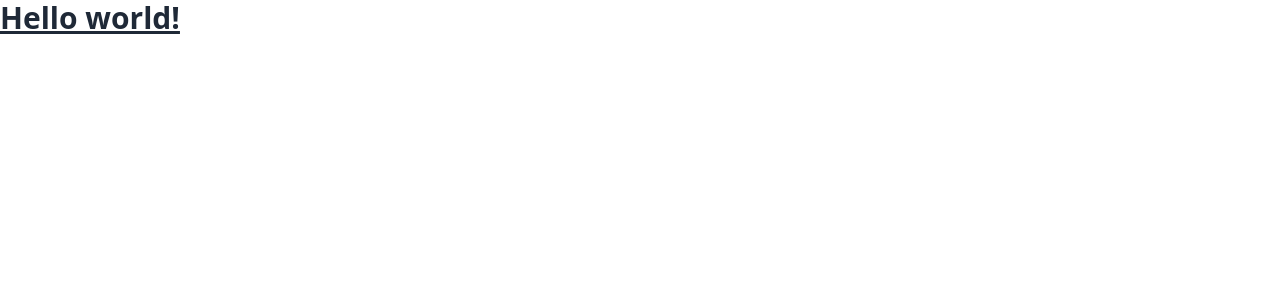
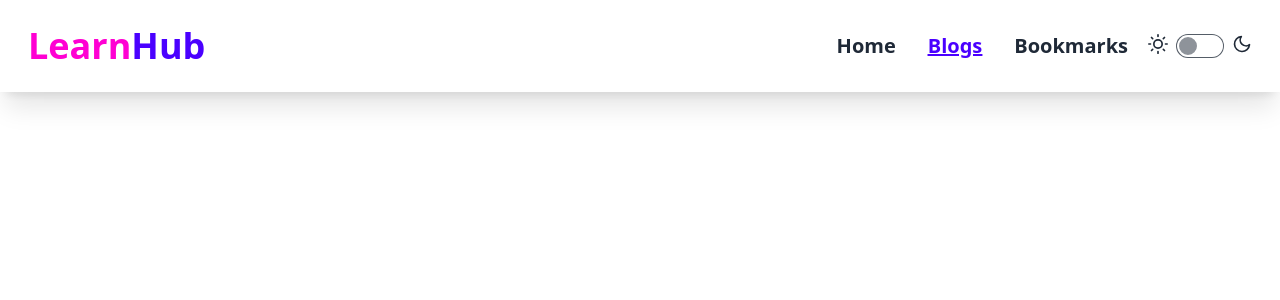
Before and after one commit to mstsurnalyakter/LearnHub, a React (Vite) app: page / in a window 1280 px wide. Shown: the top 300 px of the page. Built offline with nearby package versions, Linux system fonts and the light colour scheme.

Commit message:
dynamic theme added

```diff
--- a/index.html
+++ b/index.html
@@ -1,5 +1,5 @@
 <!doctype html>
-<html lang="en" data-theme="light">
+<html lang="en">
   <head>
     <meta charset="UTF-8" />
     <link rel="icon" type="image/svg+xml"  href="./images.jpg" />
--- a/src/App.jsx
+++ b/src/App.jsx
@@ -1,8 +1,10 @@
+import Home from "./pages/Home";
+
 const App = () => {
   return (
-    <div>
-      <h1 className="text-3xl font-bold underline">Hello world!</h1>
-    </div>
+    <>
+  <Home/>
+    </>
   );
 }
 
--- /dev/null
+++ b/src/components/NavBar.jsx
@@ -0,0 +1,123 @@
+import { useEffect, useState } from "react";
+// import { useNavigation } from "react-router";
+
+const NavBar = () => {
+  const [theme, setTheme] = useState("light");
+  // const [isLight, setIsLight] = useState(true);
+
+  const handleToggle = (e) => {
+    if (e.target.checked) {
+      setTheme("synthwave");
+    } else {
+      setTheme("light");
+    }
+  };
+
+  useEffect(() => {
+    localStorage.setItem("theme", theme);
+    const localTheme = localStorage.getItem("theme");
+    document.querySelector("html").setAttribute("data-theme", localTheme);
+  }, [theme]);
+
+  // const navigation = useNavigation();
+  // console.log(navigation);
+
+  return (
+    <div className="bg-base-100 shadow-xl fixed z-10 w-full">
+      <div className="navbar container  mx-auto p-4 lg:px-5 xl:px-7">
+        <div className="navbar-start">
+          <div className="dropdown">
+            <div tabIndex={0} role="button" className="btn btn-ghost lg:hidden">
+              <svg
+                xmlns="http://www.w3.org/2000/svg"
+                className="h-5 w-5"
+                fill="none"
+                viewBox="0 0 24 24"
+                stroke="currentColor"
+              >
+                <path
+                  strokeLinecap="round"
+                  strokeLinejoin="round"
+                  strokeWidth="2"
+                  d="M4 6h16M4 12h8m-8 6h16"
+                />
+              </svg>
+            </div>
+            <ul
+              tabIndex={0}
+              className="menu menu-sm dropdown-content mt-3 z-[1] p-2 font-bold text-xl  shadow bg-base-100 rounded-box w-52"
+            >
+              <li>
+                <a>Home</a>
+              </li>
+              <li>
+                <a>Blogs</a>
+              </li>
+              <li>
+                <a>Bookmarks</a>
+              </li>
+            </ul>
+          </div>
+          <a className="text-3xl text-secondary font-bold lg:text-4xl gap-0">
+            Learn<span className="text-primary">Hub</span>
+          </a>
+        </div>
+        <div className="navbar-end">
+          <div className="navbar-center hidden lg:flex">
+            <ul className="menu font-bold text-xl menu-horizontal px-1">
+              <li>
+                <a>Home</a>
+              </li>
+              <li className="text-primary underline">
+                <a>Blogs</a>
+              </li>
+              <li>
+                <a>Bookmarks</a>
+              </li>
+            </ul>
+          </div>
+          {/* theme controller start*/}
+          <label className="flex cursor-pointer gap-2">
+            <svg
+              xmlns="http://www.w3.org/2000/svg"
+              width="20"
+              height="20"
+              viewBox="0 0 24 24"
+              fill="none"
+              stroke="currentColor"
+              strokeWidth="2"
+              strokeLinecap="round"
+              strokeLinejoin="round"
+            >
+              <circle cx="12" cy="12" r="5" />
+              <path d="M12 1v2M12 21v2M4.2 4.2l1.4 1.4M18.4 18.4l1.4 1.4M1 12h2M21 12h2M4.2 19.8l1.4-1.4M18.4 5.6l1.4-1.4" />
+            </svg>
+            <input
+              onChange={handleToggle}
+              type="checkbox"
+              value="synthwave"
+              className="toggle theme-controller"
+            />
+            <svg
+              xmlns="http://www.w3.org/2000/svg"
+              width="20"
+              height="20"
+              viewBox="0 0 24 24"
+              fill="none"
+              stroke="currentColor"
+              strokeWidth="2"
+              strokeLinecap="round"
+              strokeLinejoin="round"
+            >
+              <path d="M21 12.79A9 9 0 1 1 11.21 3 7 7 0 0 0 21 12.79z"></path>
+            </svg>
+          </label>
+          {/* theme controller end */}
+        </div>
+      </div>
+    </div>
+  );
+}
+
+
+export default NavBar
--- /dev/null
+++ b/src/pages/Home.jsx
@@ -0,0 +1,15 @@
+import React from 'react'
+import NavBar from '../components/NavBar';
+
+const Home = () => {
+  return (
+    <div className="">
+        <NavBar/>
+      <h2>Home Page</h2>
+      {/* Navbar */}
+
+    </div>
+  );
+}
+
+export default Home
--- a/tailwind.config.js
+++ b/tailwind.config.js
@@ -5,4 +5,7 @@
     extend: {},
   },
   plugins: [require("daisyui")],
+  daisyui: {
+    themes: ["synthwave","light"],
+  },
 };
```
